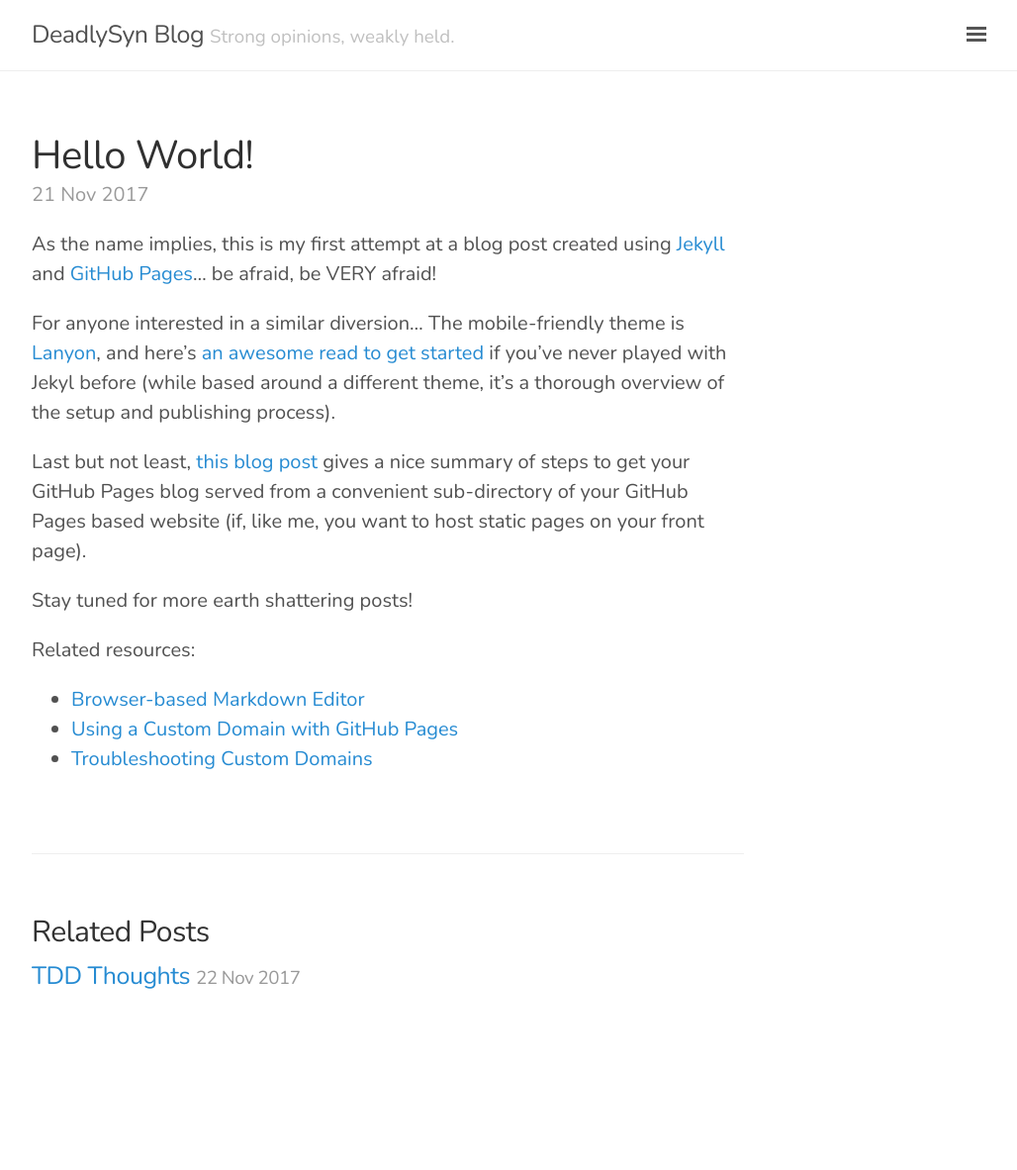
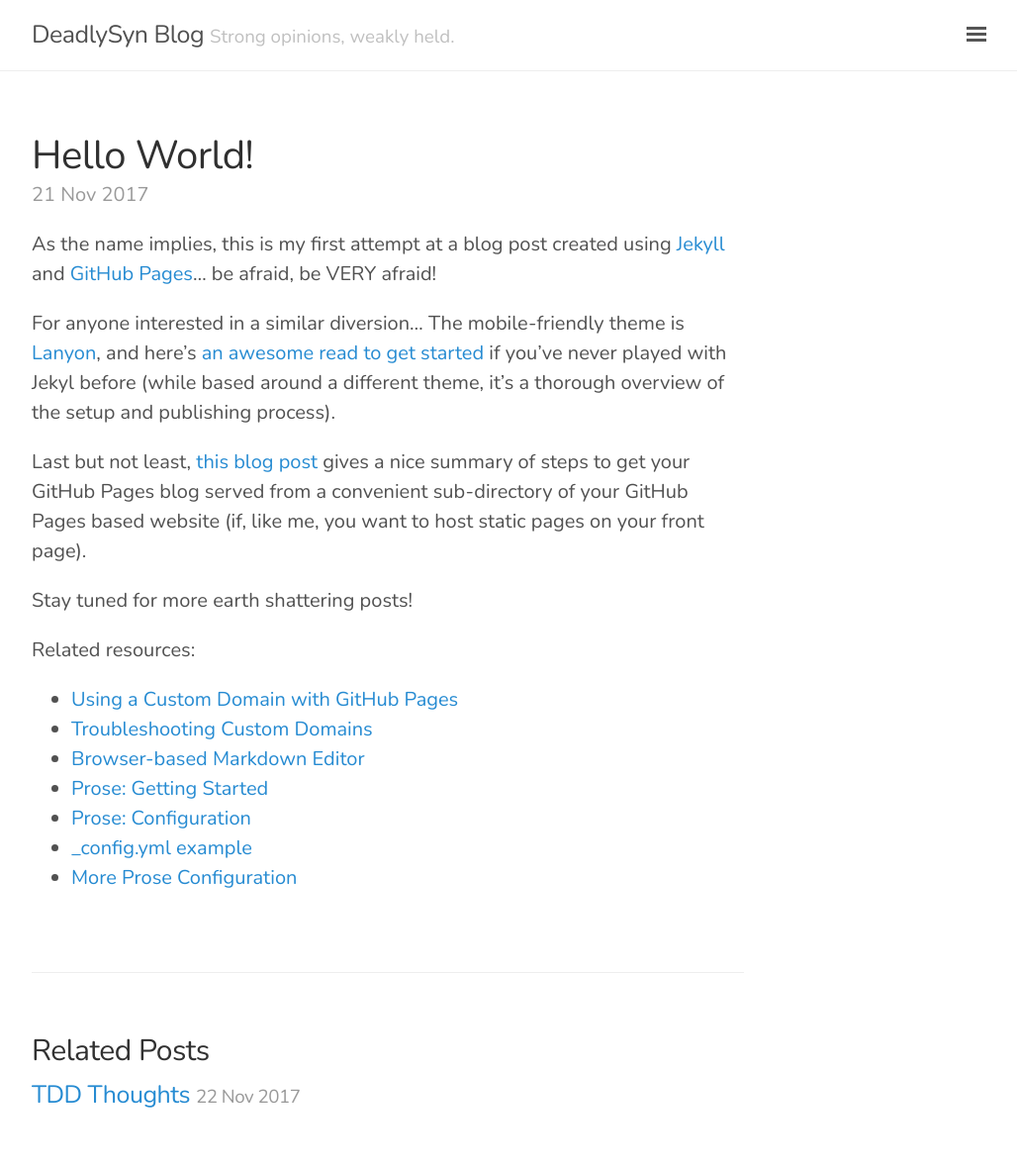
Before and after one commit to deadlysyn/blog, a Jekyll site: the page built from _posts/2017-11-21-hello-world.md, in a window 1280 px wide. Shown: the whole page at 99% size, without its empty margins (248-1276 px from the left). Built offline with Jekyll 4.4.1, drawn with Linux system fonts in a browser that asks for light colours; before the commit the page ends 1062 px from its top, so only the background shows below that.

Commit message:
add more resource links

```diff
--- a/_posts/2017-11-21-hello-world.md
+++ b/_posts/2017-11-21-hello-world.md
@@ -15,6 +15,10 @@ Stay tuned for more earth shattering posts!
 
 Related resources:
 
-- [Browser-based Markdown Editor](http://prose.io)
 - [Using a Custom Domain with GitHub Pages](https://help.github.com/articles/using-a-custom-domain-with-github-pages)
 - [Troubleshooting Custom Domains](https://help.github.com/articles/troubleshooting-custom-domains)
+- [Browser-based Markdown Editor](http://prose.io)
+- [Prose: Getting Started](https://github.com/prose/prose/wiki/Getting-Started)
+- [Prose: Configuration](https://github.com/prose/prose/wiki/Prose-Configuration)
+- [\_config.yml example](https://tigefa.readthedocs.io/en/latest/config.html)
+- [More Prose Configuration](https://joshuacox.github.io/jekyll/2015/12/04/Prose-Configuration/)
```
